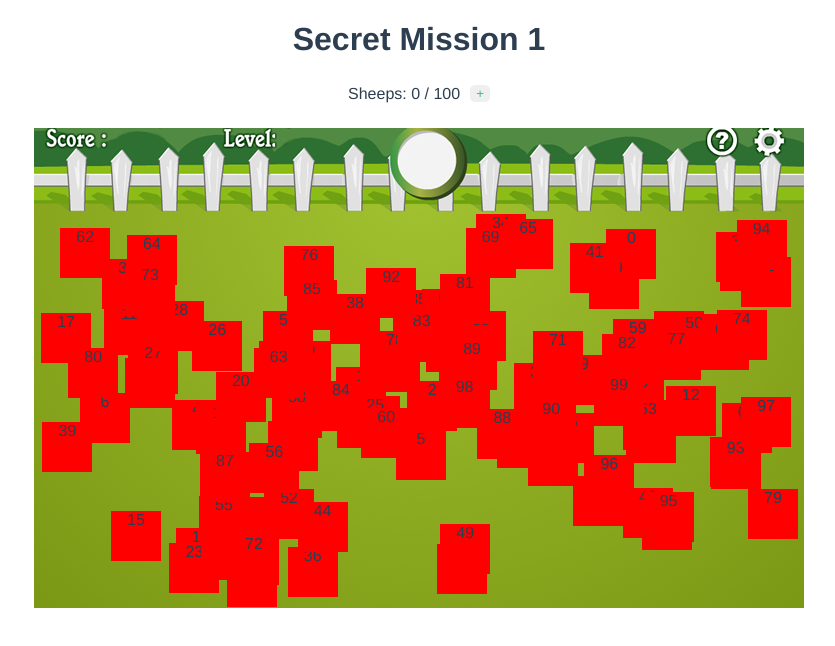
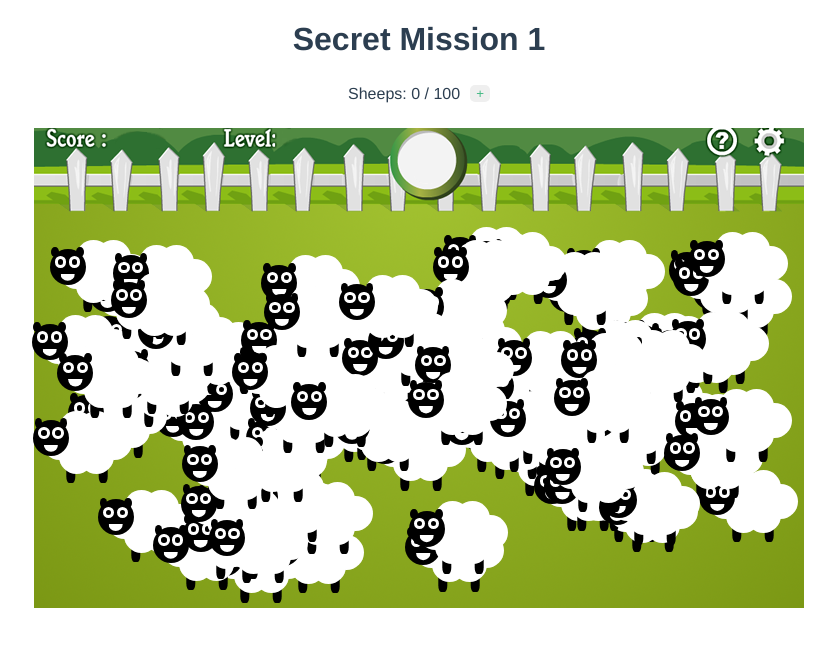
Before and after one commit to sergioedo/secret-mission, a Vue app: page / in a window 1280 px wide. Shown: the top 646 px of the page, without its empty margins (221-1056 px from the left). Built offline with nearby package versions, Linux system fonts and the light colour scheme.

Commit message:
sheep component with svg

```diff
--- a/src/components/Sheep.vue
+++ b/src/components/Sheep.vue
@@ -1,6 +1,21 @@
 <template>
   <div :style="getSheepStyle(sheep)">
-    <a @click="$emit('onSheepClick', sheep)">{{ sheep.id }} </a>
+    <div class="leg left"></div>
+    <div class="leg right"></div>
+    <div class="fluff left">
+      <!--  ::before fluff appears as if entered here      -->
+      <!--  ::after fluff appears as if entered here      -->
+    </div>
+    <div class="fluff right"></div>
+    <a @click="$emit('onSheepClick', sheep)">
+      <div class="head">
+        <!--   ::before ear element appears as if entered here     -->
+        <div class="eye left"></div>
+        <div class="eye right"></div>
+        <div class="mouth"></div>
+        <!--   ::after ear element appears as if entered here     -->
+      </div>
+    </a>
   </div>
 </template>
 
@@ -20,9 +35,162 @@ const getSheepStyle = (sheep) => {
     position: 'absolute',
     width: `${sheep.width}px`,
     height: `${sheep.height}px`,
-    backgroundColor: 'red',
     left: sheep.position.x + 'px',
     top: sheep.position.y + 'px',
+    '--sheep-size': sheep.height + 'px',
+    '--fluff-size': sheep.height * (70 / 180) + 'px',
+    '--ear-width': sheep.height * (15 / 180) + 'px',
+    '--ear-height': sheep.height * (20 / 180) + 'px',
   }
 }
 </script>
+
+<style scoped>
+/* MIDDLE FLUFF -> Both left & right fluff circles share this style */
+.fluff {
+  position: absolute;
+  width: var(--fluff-size);
+  height: var(--fluff-size);
+  border-radius: 50%;
+  background: white;
+  top: 30%;
+}
+
+/* RIGHT MIDDLE FLUFF only -> this places the right-hand section of fluff over to the right */
+.fluff.right {
+  right: 0;
+}
+
+/* UPPER FLUFF -> These styles are shared between the first child of both left and right fluff */
+.fluff::before {
+  content: '';
+  position: absolute;
+  width: var(--fluff-size);
+  height: var(--fluff-size);
+  border-radius: 50%;
+  background: white;
+  top: -40%;
+}
+
+/* UPPER-LEFT FLUFF only */
+.fluff.left::before {
+  left: 50%;
+}
+
+/* UPPER-RIGHT FLUFF only */
+.fluff.right::before {
+  left: -50%;
+}
+
+/* LOWER FLUFF -> These styles are shared between the last child of both left and right fluff */
+.fluff::after {
+  content: '';
+  top: 40%;
+  position: absolute;
+  width: var(--fluff-size);
+  height: var(--fluff-size);
+  border-radius: 50%;
+  background: white;
+}
+
+/* LOWER LEFT FLUFF only */
+.fluff.left::after {
+  left: 50%;
+}
+
+/* LOWER RIGHT FLUFF only */
+.fluff.right::after {
+  left: -50%;
+}
+
+.head {
+  position: absolute;
+  left: 10%;
+  top: 25%;
+  transform: translateX(-50%);
+  width: 40%;
+  height: 40%;
+  background: black;
+  border-radius: 50%;
+}
+
+/* LEFT ear */
+.head::before {
+  content: '';
+  position: absolute;
+  background: black;
+  width: var(--ear-width);
+  height: var(--ear-height);
+  border-radius: 50%;
+  top: -5%;
+  left: 5%;
+}
+
+/* RIGHT ear */
+.head::after {
+  content: '';
+  position: absolute;
+  background: black;
+  width: var(--ear-width);
+  height: var(--ear-height);
+  border-radius: 50%;
+  top: -5%;
+  right: 5%;
+}
+
+/* These styles are shared for both left and right eyes */
+.eye {
+  position: absolute;
+  background: black;
+  border: calc(var(--sheep-size) / 30) solid white;
+  height: 15%;
+  width: 15%;
+  border-radius: 50%;
+  top: 20%;
+}
+
+/* LEFT eye positioning */
+.eye.left {
+  left: 15%;
+}
+
+/* RIGHT eye positioning */
+.eye.right {
+  right: 15%;
+}
+
+.mouth {
+  position: absolute;
+  bottom: -8%;
+  /*  This combo of left and transform centers horizontally within the parent element  */
+  left: 50%;
+  transform: translateX(-50%);
+  background: white;
+  width: 40%;
+  height: 40%;
+  /*  Clip path creates the semi circle shape  */
+  clip-path: circle(50% at 50% 0);
+}
+
+/* Shared styles for both LEFT and RIGHT legs */
+.leg {
+  position: absolute;
+  top: 70%;
+  height: 25%;
+  width: 10%;
+  background: black;
+  border-radius: 30%;
+}
+
+/* LEFT leg positioning */
+.leg.left {
+  left: 30%;
+  transform: translateX(-30%);
+}
+
+/* RIGHT leg positioning */
+.leg.right {
+  right: 30%;
+  transform: translateX(30%);
+}
+</style>
--- a/src/utils/sheeps.js
+++ b/src/utils/sheeps.js
@@ -1,5 +1,5 @@
-const SHEEP_WIDTH = 50
-const SHEEP_HEIGHT = 50
+const SHEEP_WIDTH = 90
+const SHEEP_HEIGHT = 90
 
 export const createFlock = ( {numSheeps, fieldWidth, fieldHeight, topMargin}) => {
     const sheeps = []
```
